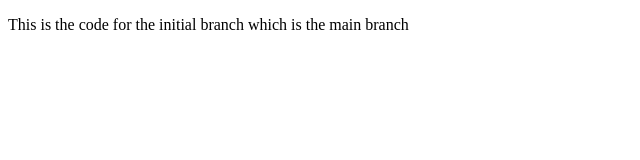
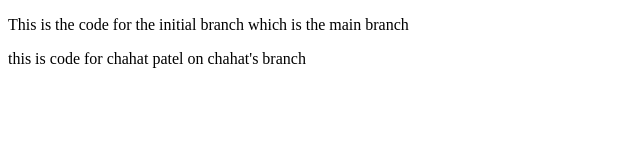
Before and after one commit to Gambit142/devops-assignment1, a plain HTML site: page index.html in a window 1280 px wide. Shown: the whole page, without its empty margins (0-640 px from the left). Drawn offline with Linux system fonts and the light colour scheme.

Commit message:
added chahat's code through his branch

```diff
--- a/index.html
+++ b/index.html
@@ -7,5 +7,6 @@
 </head>
 <body>
     <p>This is the code for the initial branch which is the main branch</p>
+    <p>this is code for chahat patel on chahat's branch</p>
 </body>
 </html>
```
